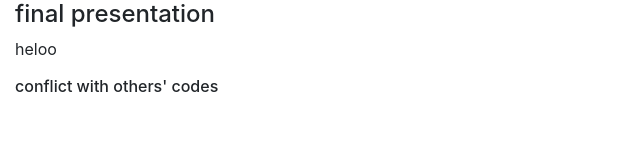
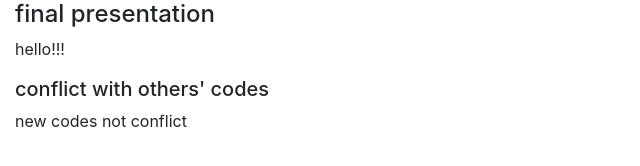
Before and after one commit to vcd5dCpp/petCenter, a plain HTML site: page index.html in a window 1280 px wide. Shown: the whole page, without its empty margins (0-640 px from the left). Drawn offline with nearby package versions, Linux system fonts and the light colour scheme.

Commit message:
change from tammyP

```diff
--- a/index.html
+++ b/index.html
@@ -4,7 +4,7 @@
 <head>
     <meta charset="utf-8">
     <meta name="viewport" content="width=device-width, initial-scale=1">
-    <title>Final Presentation Page</title>
+    <title>Final Presentation</title>
     <!-- bootstrap stylesheet -->
     <link rel="stylesheet" href="https://cdn.jsdelivr.net/npm/bootstrap@4.5.3/dist/css/bootstrap.min.css"
         integrity="sha384-TX8t27EcRE3e/ihU7zmQxVncDAy5uIKz4rEkgIXeMed4M0jlfIDPvg6uqKI2xXr2" crossorigin="anonymous">
@@ -15,8 +15,9 @@
 <body>
     <div class="container-fluid">
         <h4>final presentation</h4>
-        <p>heloo</p>
-        <h6>conflict with others' codes</h6>
+        <p>hello!!!</p>
+        <h5>conflict with others' codes</h5>
+        <p>new codes not conflict</p>
     </div>
     <!-- boostrap script -->
     <script src="https://code.jquery.com/jquery-3.5.1.slim.min.js"
```
